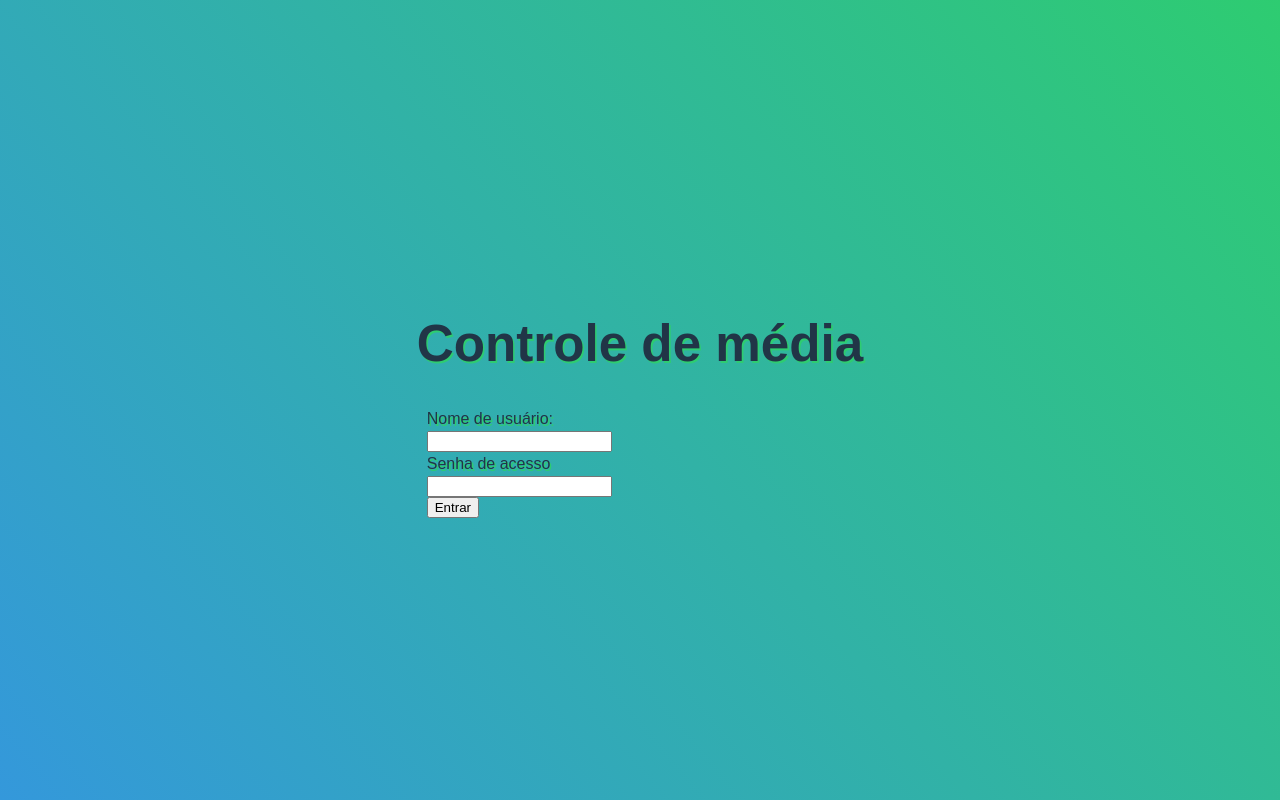
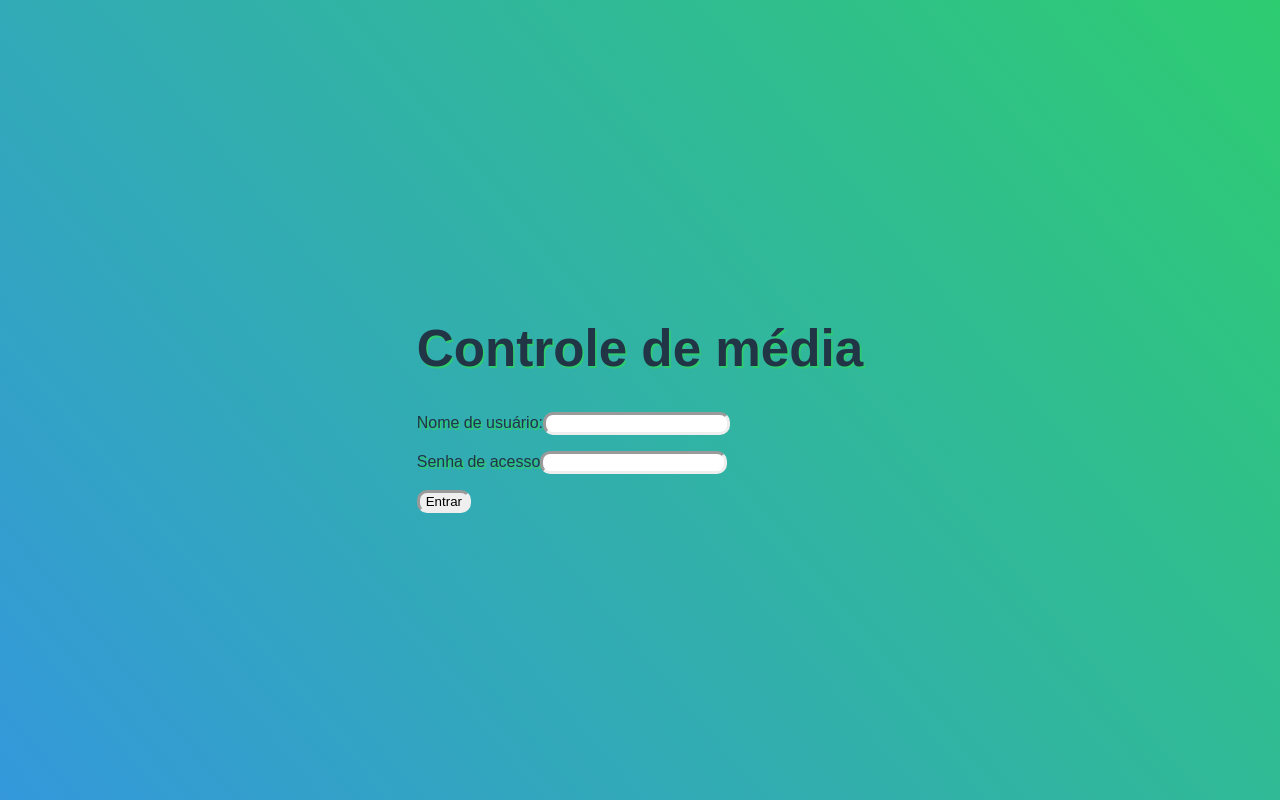
Before and after one commit to MarceloMederi/consumoCombustivelReact, a React (Vite) app in the folder concom/: page / in a window 1280 px wide. Built offline with nearby package versions, Linux system fonts and the light colour scheme.

Commit message:
Alterado o estilo da pagina de login

```diff
--- a/concom/src/App.css
+++ b/concom/src/App.css
@@ -14,7 +14,12 @@ div {
   margin: auto;
 }
 
-label,input {
-  margin-left: 10px;
-  display: grid;
+div > div {
+  margin-bottom: 15px;
 }
+
+input {
+  border-radius: 10px;
+  border-color: aqua;
+  border: inset;
+}
--- a/concom/src/App.jsx
+++ b/concom/src/App.jsx
@@ -3,8 +3,8 @@ import './App.css';
 
 function App() {
   const [isAuthenticated, setIsAuthenticated] = useState(false);
-  const [kilometerError, setKilometerErro]= useState("");
-  const [averageError,  setAverageError] = useState("");
+  const [kilometerError, setKilometerErro] = useState("");
+  const [averageError, setAverageError] = useState("");
 
   const validateUser = () => {
     let username = document.getElementById("username").value;
@@ -27,7 +27,7 @@ function App() {
     }
   };
 
-    const handlerAverageChange =(event) => {
+  const handlerAverageChange = (event) => {
     const value = event.target.value;
     if (parseInt(value, 10) > 50) {
       setAverageError("O valor máximo é 50.");
@@ -39,16 +39,22 @@ function App() {
   const renderCalculator = () => {
     return (
       <div>
+        <div>
           <label htmlFor="kilometer">Informe a distância que seu veículo vai percorrer (em km)</label>
           <input type="number" id="kilometer" min={0} max={1000} required onChange={handleKilometerChange} />
-        <span style={{color: "red"}}>{kilometerError && kilometerError}</span>
+          <span style={{ color: "red" }}>{kilometerError && kilometerError}</span>
+        </div>
 
+        <div>
           <label htmlFor="average">Informe a média de consumo do seu veículo (em km/l)</label>
-        <input type="number" id="average" min={0} max={50} required onChange={handlerAverageChange}/>
-        <span style={{color:"red"}}>{averageError && averageError}</span>
+          <input type="number" id="average" min={0} max={50} required onChange={handlerAverageChange} />
+          <span style={{ color: "red" }}>{averageError && averageError}</span>
+        </div>
 
+        <div>
           <label htmlFor="price">Informe o preço do combustível (por litro)</label>
-        <input type="number" id="price" min={0} step={0.01} required/>
+          <input type="number" id="price" min={0} step={0.01} required />
+        </div>
       </div>
     );
   };
@@ -61,10 +67,16 @@ function App() {
         renderCalculator()
       ) : (
         <div>
+          <div>
             <label htmlFor="username">Nome de usuário:</label>
             <input type="text" id="username" name="username" required />
+          </div>
+
+          <div>
             <label htmlFor="userid">Senha de acesso</label>
             <input type="password" id="userid" name="userid" required />
+          </div>
+
           <input type="button" value="Entrar" onClick={validateUser} />
         </div>
       )}
```
Lines whose indentation alone changed are shown as unchanged.
